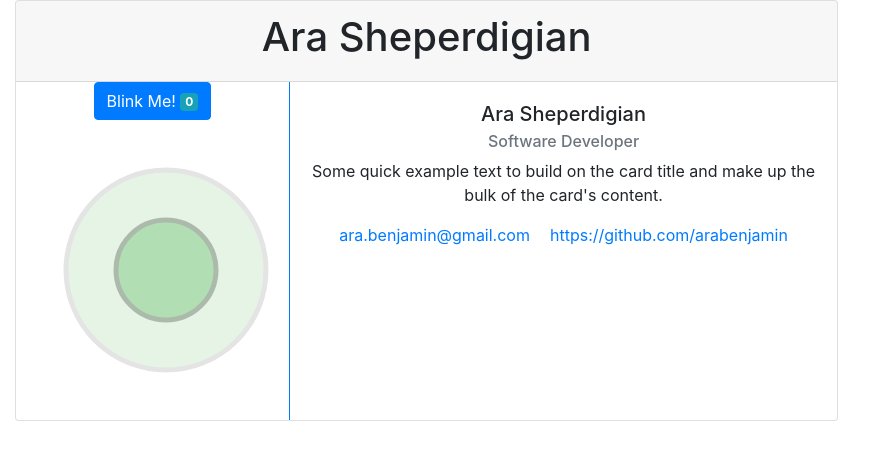
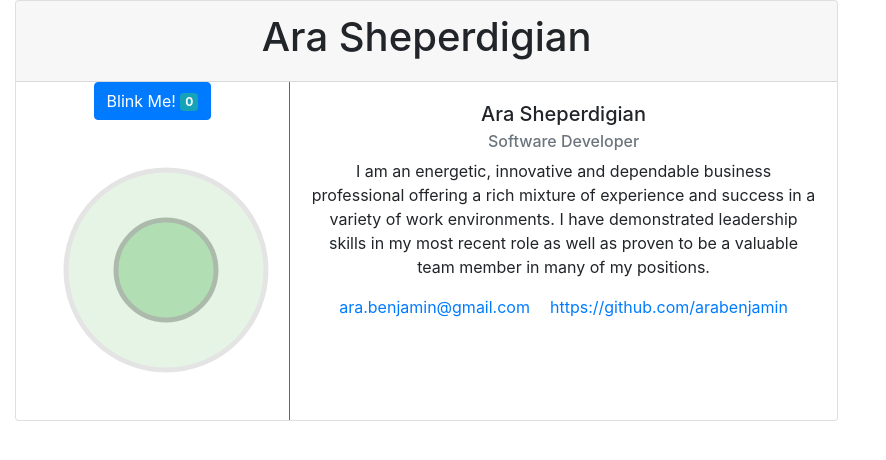
Before and after one commit to arabenjamin/jubilant-pancake, a React (Create React App) app in the folder client/: page / in a window 1280 px wide. Shown: the top 460 px of the page, without its empty margins (0-886 px from the left). Built offline with nearby package versions, Linux system fonts and the light colour scheme.

Commit message:
Changed card text

```diff
--- a/client/src/App.js
+++ b/client/src/App.js
@@ -286,7 +286,8 @@ function MyCv(props){
           <div className="card-body">
             <h5 className="card-title">Ara Sheperdigian</h5>
             <h6 className="card-subtitle mb-2 text-muted">Software Developer</h6>
-            <p className="card-text">Some quick example text to build on the card title and make up the bulk of the card's content.</p>
+            <p className="card-text">I am an energetic, innovative and dependable business professional offering a rich mixture of experience and success in a variety of work environments. I have demonstrated leadership skills in my most recent role as well as proven to be a valuable team member in many of my positions.
+            </p>
             <a href="/" className="card-link">ara.benjamin@gmail.com</a>
             <a href="/" className="card-link">https://github.com/arabenjamin </a>
           </div>
```
